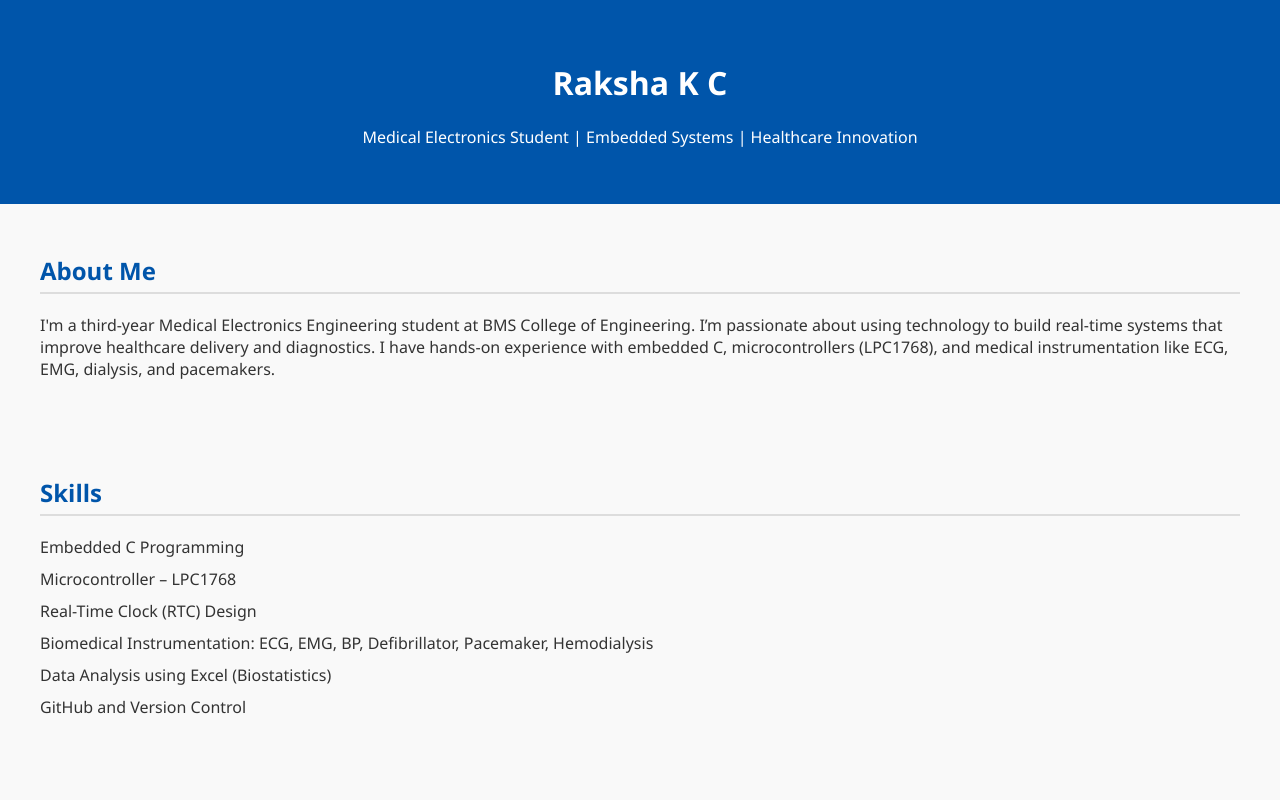
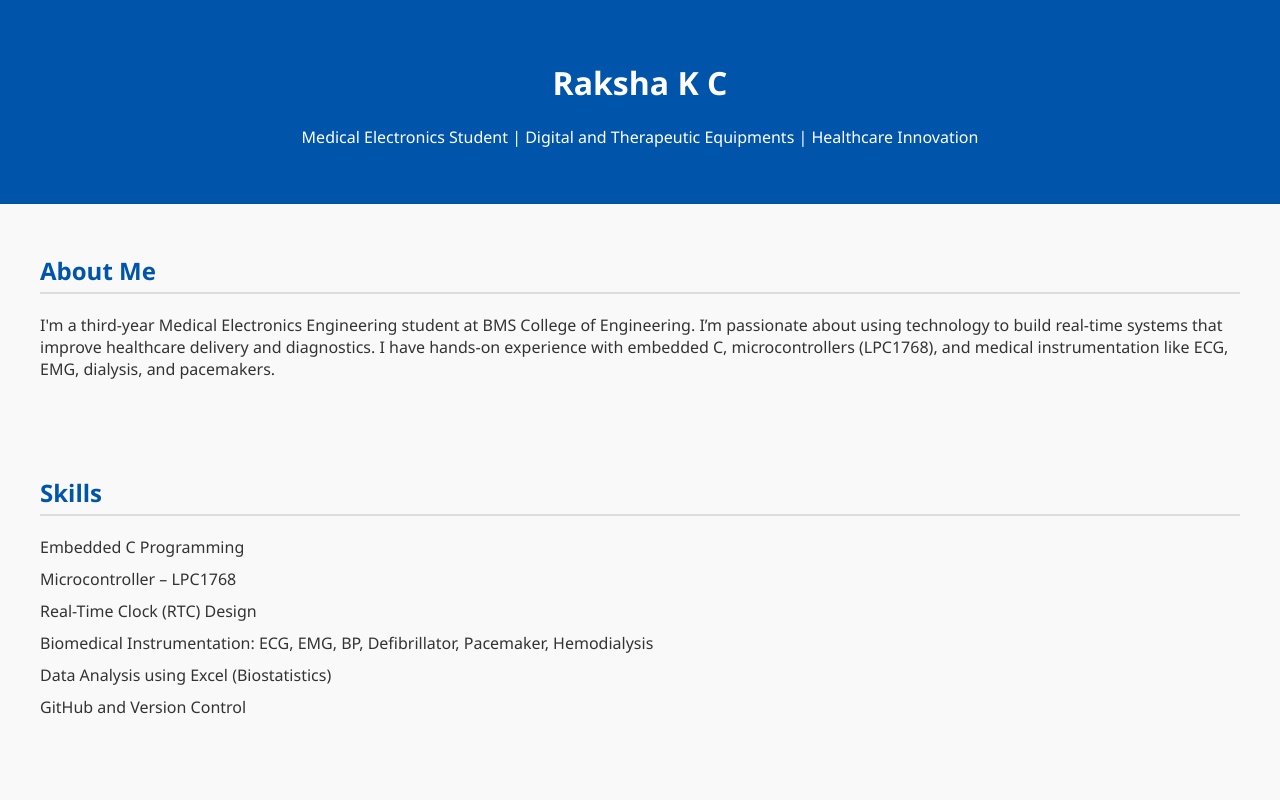
Before and after one commit to raksha-k-c/raksha-k-c.github.io, a plain HTML site: page index.html in a window 1280 px wide. Shown: the top 800 px of the page. Drawn offline with Linux system fonts and the light colour scheme.

Commit message:
Update index.html

```diff
--- a/index.html
+++ b/index.html
@@ -48,7 +48,7 @@
 
   <header>
     <h1>Raksha K C</h1>
-    <p>Medical Electronics Student | Embedded Systems | Healthcare Innovation</p>
+    <p>Medical Electronics Student | Digital and Therapeutic Equipments | Healthcare Innovation</p>
   </header>
 
   <section>
```
